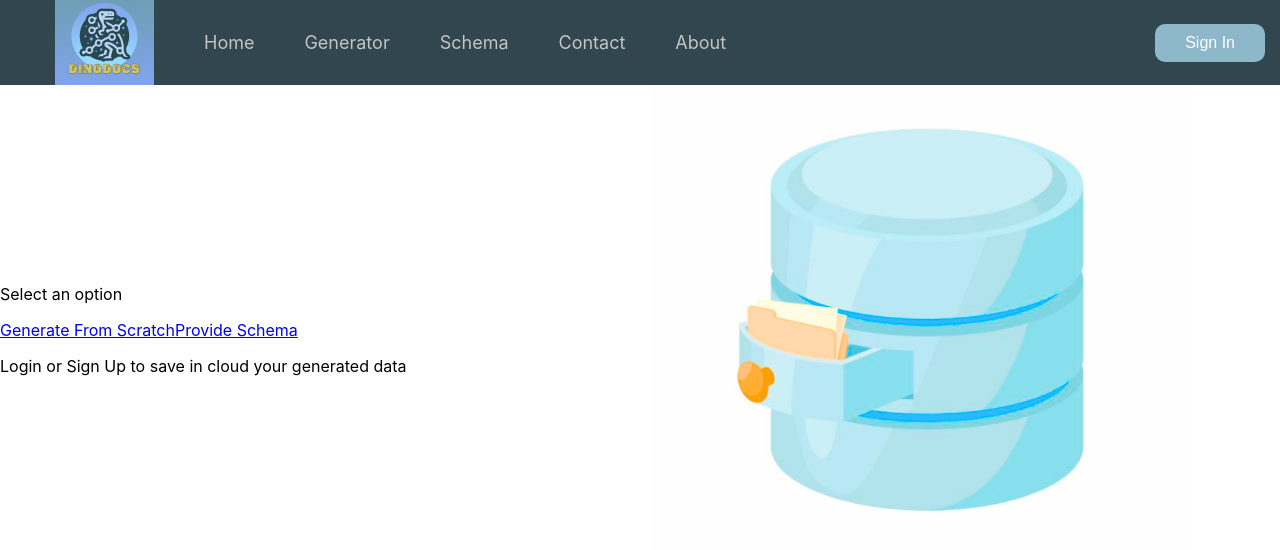
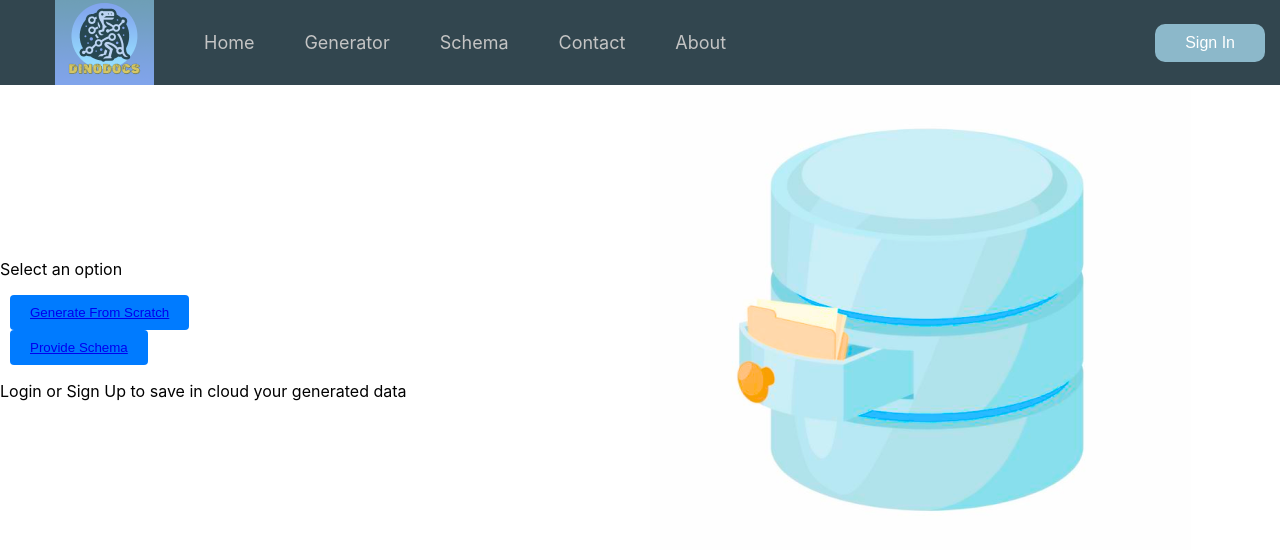
Before and after one commit to DinoDocs-321/dino-docs, a React (Create React App) app in the folder dinoreact/: page / in a window 1280 px wide. Shown: the top 550 px of the page. Built offline with nearby package versions, Linux system fonts and the light colour scheme.

Commit message:
updated package and homepage

```diff
--- a/dinoreact/package.json
+++ b/dinoreact/package.json
@@ -7,9 +7,12 @@
     "@testing-library/react": "^13.4.0",
     "@testing-library/user-event": "^13.5.0",
     "axios": "^1.7.2",
+    "bootstrap": "^5.3.3",
     "bson": "^6.8.0",
     "crypto": "^1.0.1",
+    "dinoreact": "file:",
     "react": "^18.3.1",
+    "react-bootstrap": "^2.10.4",
     "react-dom": "^18.3.1",
     "react-scripts": "5.0.1",
     "web-vitals": "^2.1.4"
--- a/dinoreact/src/pages/homepage/homepage.jsx
+++ b/dinoreact/src/pages/homepage/homepage.jsx
@@ -1,7 +1,8 @@
 import React, {useState} from 'react'
 import { Link } from 'react-router-dom';
 import './homepage.css';
-import { assets } from '../../assets/assets'
+import { assets } from '../../assets/assets';
+import Button from 'react-bootstrap/Button';
 
 const homepage = () => {
 
@@ -11,8 +12,13 @@ const homepage = () => {
     <div className='homepage'>
       <div className='homepageleft'>
         <p>Select an option</p>
-        <Link to="" className='GFSbtn'>Generate From Scratch</Link>
-        <Link to="" className='PSbtn'>Provide Schema</Link>
+        <Button variant='primary' size='lg'>
+          <Link to="" className='GFSbtn'>Generate From Scratch</Link>
+        </Button>
+        <br />
+        <Button variant='primary' size='lg' className='PSbtn'>
+          <Link to="/converter" className='PSbtn'>Provide Schema</Link>
+        </Button>
         <p>Login or Sign Up to save in cloud your generated data</p>
       </div>
       <div className='homepageright'>
```
Also changed, not shown: 1 other file (tests, documents, lock files or other folders).
